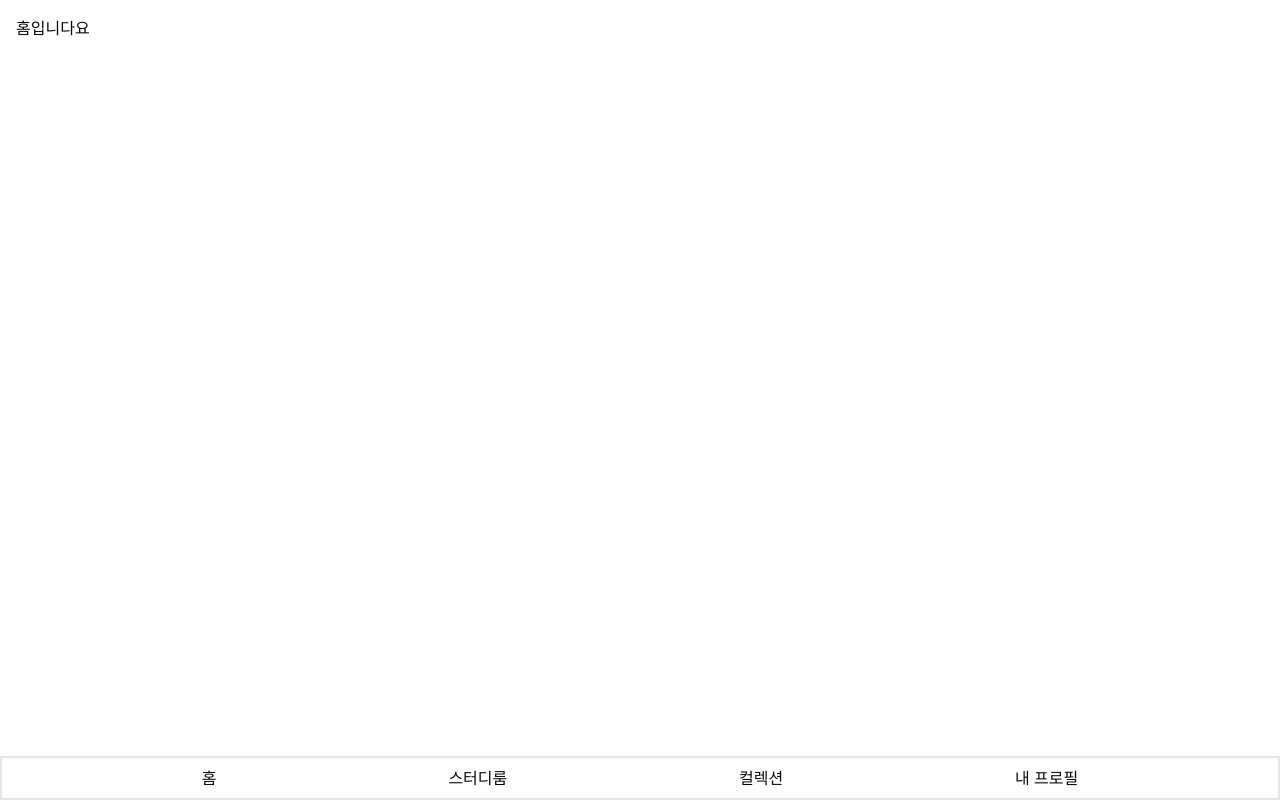
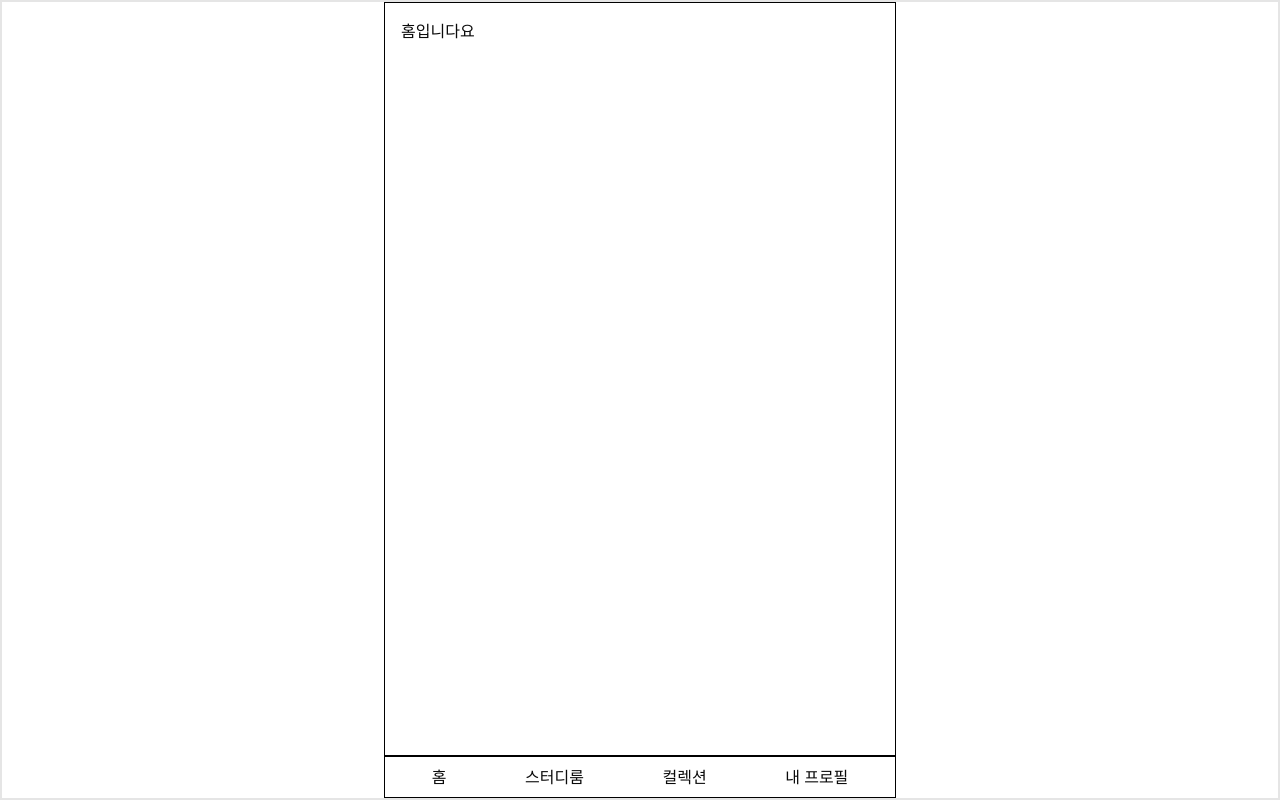
Before and after one commit to StudyMeotsa/FE_React, a React (Vite) app: page / in a window 1280 px wide. Built offline with nearby package versions, Linux system fonts and the light colour scheme; the HTML template or start-up script is replaced by a standard one.

Commit message:
feat(layout): DefaultLayout의 너비를 max-w-lg로 설정

```diff
--- a/src/components/AppNavFooter.tsx
+++ b/src/components/AppNavFooter.tsx
@@ -9,7 +9,7 @@ export default function AppNavFooter() {
   ];
 
   return (
-    <div className='absolute bottom-0 flex w-full justify-evenly gap-10 border-2 p-2'>
+    <div className='m-auto flex w-full max-w-lg justify-evenly gap-10 border border-black p-2'>
       {navRoute.map((nav) => (
         <Link to={nav.path}>
           <div>{nav.label}</div>
--- a/src/layouts/DefaultLayout.tsx
+++ b/src/layouts/DefaultLayout.tsx
@@ -3,10 +3,11 @@ import { Outlet } from 'react-router';
 
 export default function DefaultLayout() {
   return (
-    <>
-      {/*자식 요소를 가리킨다. 페이지 컴포넌트의 렌더링 위치를 결정해준다. */}
-      <Outlet />
+    <div className='flex min-h-screen flex-col border-2'>
+      <main className='m-auto w-full max-w-lg flex-1 border border-black'>
+        <Outlet />
+      </main>
       <AppNavFooter />
-    </>
+    </div>
   );
 }
```
